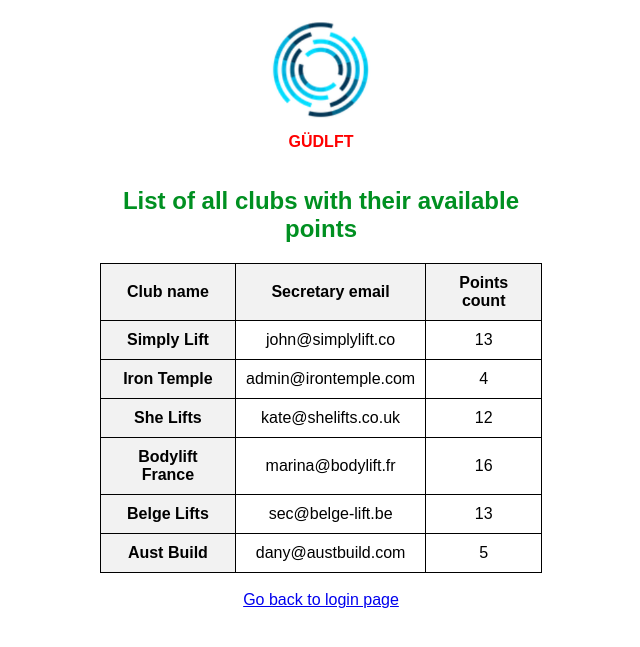
After one commit to waleedos/2023_P11_Ameliorer-app-Web_Python-par-des-tests-et-du-d-bogage_GUDLFT, a Flask app: page /printClubs in a window 1280 px wide. The commit adds this page. Shown: the top 647 px of the page, without its empty margins (319-959 px from the left). Run offline with Flask 3, Linux system fonts and the light colour scheme.

Commit message:
Ajout d'un tableau qui affiche la liste de tous les clubs partenaires avec leurs points disponibles

```diff
--- a/clubs.json
+++ b/clubs.json
@@ -12,5 +12,20 @@
     {   "name":"She Lifts",
         "email": "kate@shelifts.co.uk",
         "points":"12"
+    },
+    {
+        "name":"Bodylift France",
+        "email":"marina@bodylift.fr",
+        "points":"16"
+    },
+    {
+        "name":"Belge Lifts",
+        "email": "sec@belge-lift.be",
+        "points":"13"
+    },
+    {
+        "name":"Aust Build",
+        "email": "dany@austbuild.com",
+        "points":"5"
     }
 ]}
--- a/competitions.json
+++ b/competitions.json
@@ -7,8 +7,28 @@
         },
         {
             "name": "Fall Classic",
-            "date": "2020-10-22 13:30:00",
+            "date": "2021-10-22 13:30:00",
             "numberOfPlaces": "13"
+        },
+        {
+            "name": "Europe Class",
+            "date": "2022-12-14 10:00:00",
+            "numberOfPlaces": "19"
+        },
+        {
+            "name": "Aust Lifting",
+            "date": "2023-11-14 17:00:00",
+            "numberOfPlaces": "19"
+        },
+        {
+            "name": "LA Strong Man",
+            "date": "2023-12-23 11:00:00",
+            "numberOfPlaces": "35"
+        },
+        {
+            "name": "Texas She Lifts",
+            "date": "2024-03-02 13:30:00",
+            "numberOfPlaces": "35"
         }
     ]
 }
--- a/server.py
+++ b/server.py
@@ -51,7 +51,9 @@ def purchasePlaces():
     return render_template('welcome.html', club=club, competitions=competitions)
 
 
-# TODO: Add route for points display
+@app.route('/printClubs')
+def print_clubs():
+    return render_template('club_table.html', clubs=clubs)
 
 
 @app.route('/logout')
--- /dev/null
+++ b/static/club_table.css
@@ -0,0 +1,27 @@
+/* Centrer le tableau */
+.center-table {
+    margin-left: auto;
+    margin-right: auto;
+    border-collapse: collapse;
+    width: 35%;  /* Élargir le tableau */
+}
+
+/* Ajouter des bordures aux cellules du tableau */
+.center-table th, .center-table td {
+    border: 1px solid black;
+    padding: 10px;  /* Ajouter de l'espacement autour du texte */
+    text-align: center;  /* Centrer le texte */
+}
+
+/* Centrer le texte dans les en-têtes */
+.center-table th {
+    background-color: #f2f2f2;
+}
+
+/* Style pour le titre du tableau */
+.center-table caption {
+    font-size: 1.5em;  /* Réduire la taille de la police */
+    color: #009021;  /* Changer la couleur en orange */
+    padding-bottom: 20px;  /* Ajouter un padding-bottom de 20px */
+    padding-top: 20px;
+}
--- a/static/index.css
+++ b/static/index.css
@@ -39,3 +39,12 @@ p, form {
 	font-weight: bold;
 	margin-top: 10px; /* ajustez l'espacement au besoin */
 }
+
+.club_table {
+    text-align: center;
+	font-size: 20px;
+    margin-top: 3%;
+    color: rgb(184, 70, 4) !important;
+	font-weight: 900;
+	text-shadow: 0cap;
+}
--- /dev/null
+++ b/templates/club_table.html
@@ -0,0 +1,36 @@
+<!DOCTYPE html>
+<html lang="en">
+<head>
+    <meta charset="UTF-8">
+    <meta name="viewport" content="width=device-width, initial-scale=1.0">
+    <link rel="stylesheet" href="{{ url_for('static', filename='index.css') }}">
+    <link rel="stylesheet" href="{{ url_for('static', filename='club_table.css') }}">  <!-- Lien vers le nouveau fichier CSS -->
+    <title>Available points for all clubs</title>
+    <link rel="icon" href="/static/favicon.ico" type="image/x-icon">
+</head>
+<body>
+    <div class="logo-container">
+        <img src="/static/logo.png" alt="Logo du site" class="site-logo">
+        <p class="company-name">GÜDLFT</p>
+    </div>
+    <table class="center-table">
+        <caption><b><font size="5">List of all clubs with their available points</font></b></caption>
+        <tr>
+            <th>Club name</th>
+            <th>Secretary email</th>
+            <th>Points count</th>
+        </tr>
+        {% for club in clubs %}
+            <tr>
+                <th>{{ club['name'] }}</th>
+                <td>{{ club['email'] }}</td>
+                <td>{{ club['points'] }}</td>
+            </tr>
+        {% endfor %}
+    </table>
+    <br>
+    <div style="text-align: center;">
+        <a href="/">Go back to login page</a>
+    </div>
+</body>
+</html>
```
Also changed, not shown: templates/index.html (+9 -0 lines).
